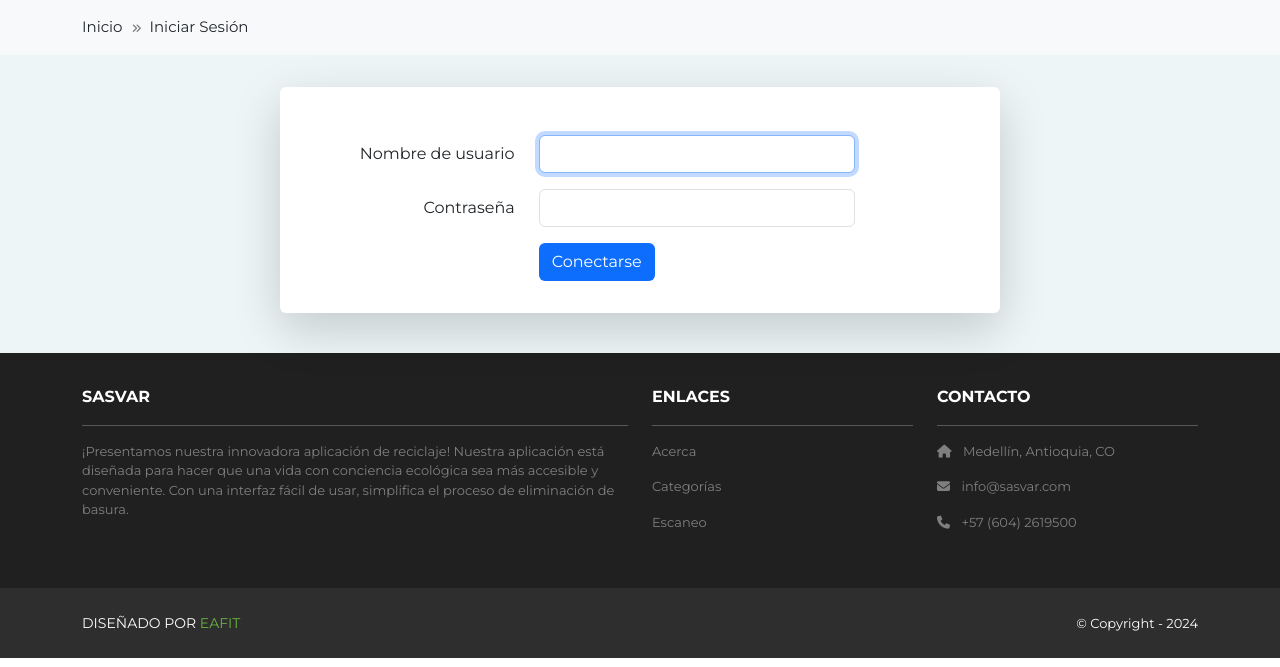
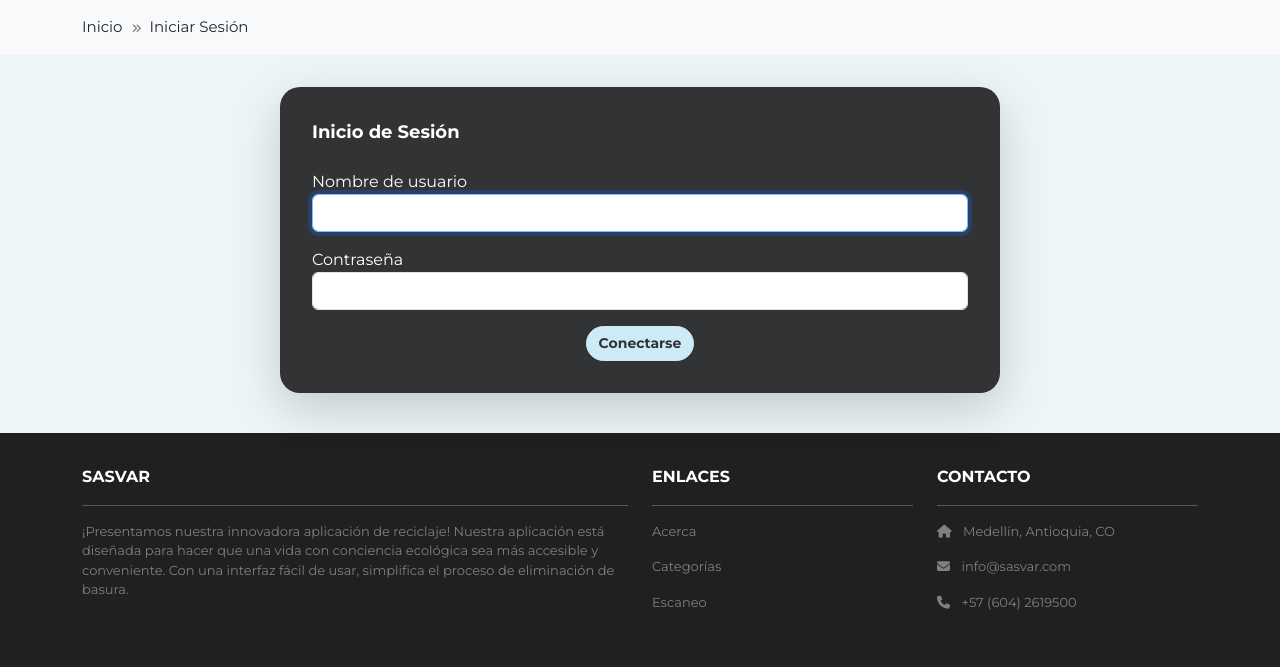
Before and after one commit to danielgara/sasvar, a Django app: page /mi-cuenta/iniciar-sesion in a window 1280 px wide. Shown: the part 69-736 px from the top of the page. Run offline with Django 4.2, Linux system fonts and the light colour scheme; some libraries are stand-ins or nearby versions.

Commit message:
upd: login template

```diff
--- a/accounts/templates/accounts/login.html
+++ b/accounts/templates/accounts/login.html
@@ -7,8 +7,9 @@
         <div class="container">
           <div class="row justify-content-center">
             <div class="col-md-8">
-              <div class="card shadow-lg p-3 mb-4 bg-white rounded border-0">
+              <div class="card shadow-lg p-3 mb-4 bg-sv-black rounded border-0 sv-border-20">
                 <div class="card-body">
+                  <b class="title-categories text-start rc-no-a">Inicio de Sesión</b><br /><br />
                   {% if viewData.error %}
                   <div class="alert alert-danger mt-3" role="alert">
                     {{ viewData.error }}
@@ -16,31 +17,22 @@
                   {% endif %}
                   <form method="POST">
                     {% csrf_token %}
+                    <p>
+                      <label for="username">Nombre de usuario</label>
+                      <input type="text" name="username" autocomplete="username" autofocus="" class="form-control"
+                        id="username">
+                    </p>
 
-                    <div class="row mb-3 mt-3">
-                      <label for="username" class="col-md-4 col-form-label text-md-end">Nombre de usuario</label>
+                    <p>
+                      <label for="password">Contraseña</label>
+                      <input id="password" type="password" class="form-control" name="password" required
+                        autocomplete="current-password" class="form-control">
+                    </p>
 
-                      <div class="col-md-6">
-                        <input id="email" type="username" class="form-control" name="username" required autocomplete="username"
-                          autofocus required id="username">
-                      </div>
-                    </div>
-
-                    <div class="row mb-3">
-                      <label for="password" class="col-md-4 col-form-label text-md-end">Contraseña</label>
-
-                      <div class="col-md-6">
-                        <input id="password" type="password" class="form-control" name="password" required
-                          autocomplete="current-password">
-                      </div>
-                    </div>
-
-                    <div class="row mb-0">
-                      <div class="col-md-8 offset-md-4">
-                        <button type="submit" class="btn bg-primary text-white">
-                          Conectarse
-                        </button>
-                      </div>
+                    <div class="text-center">
+                      <button type="submit" class="btn btn-primary btn-sv btn-sv-mt d-inline-flex">
+                        Conectarse
+                      </button>
                     </div>
                   </form>
                 </div>
--- a/accounts/templates/accounts/signup.html
+++ b/accounts/templates/accounts/signup.html
@@ -8,7 +8,7 @@
         <div class="container">
           <div class="row justify-content-center">
             <div class="col-md-6">
-              <div class="card shadow-lg p-3 mb-4 bg-sv-black rounded border-0">
+              <div class="card shadow-lg p-3 mb-4 bg-sv-black rounded border-0 sv-border-20">
                 <div class="card-body">
                   <b class="title-categories text-start rc-no-a">Registro</b><br /><br />
                   <p class="sv-sg-fs-11">Completa el registro para acceder a todos nuestros servicios, acumular puntos y acceder a tus
--- a/recycling/static/css/style.css
+++ b/recycling/static/css/style.css
@@ -151,6 +151,14 @@ body {
     vertical-align: middle !important;
 }
 
+/* General */
+
+.sv-border-20{
+    border-radius: 20px !important;
+}
+
+/* General */
+
 /* Navbar custom */
 .bg-dark {
     background-color: #313334 !important;
```
Also changed, not shown: db.sqlite3.
